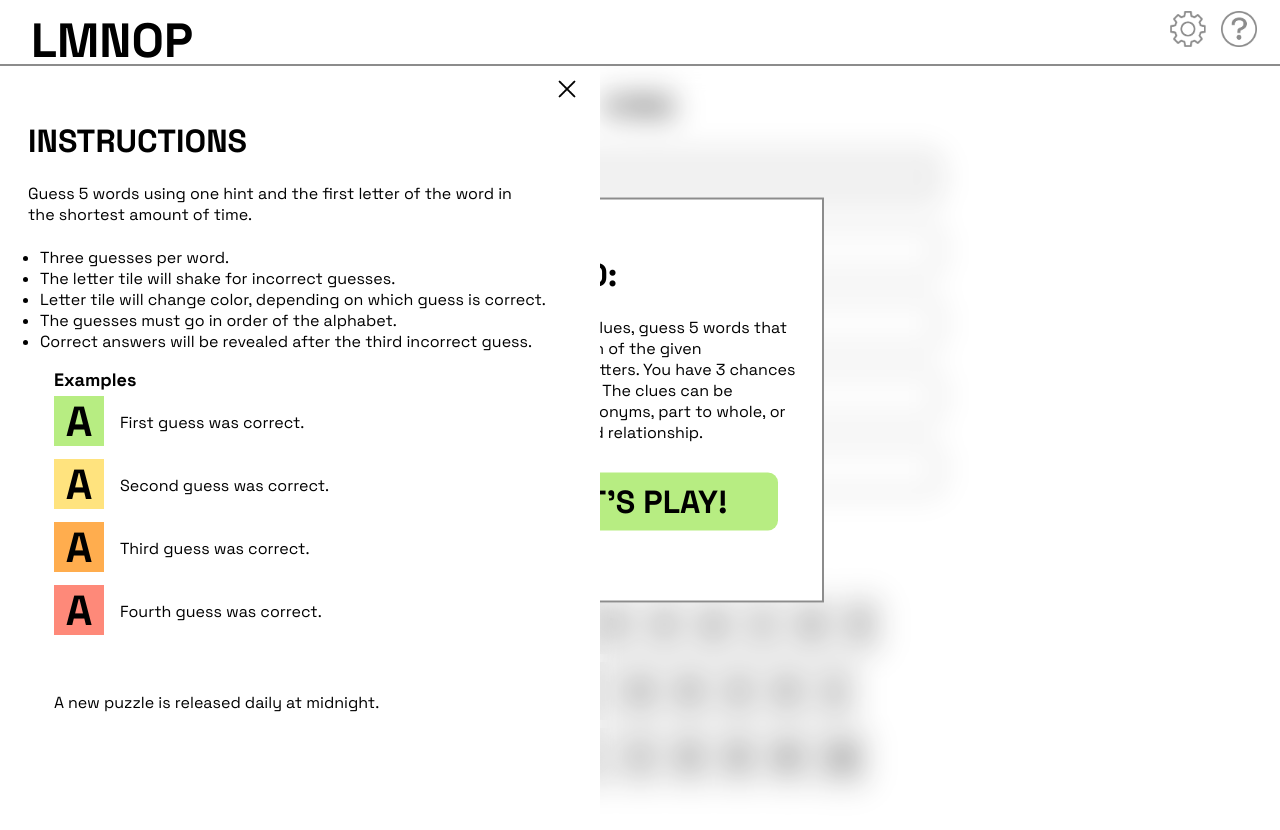
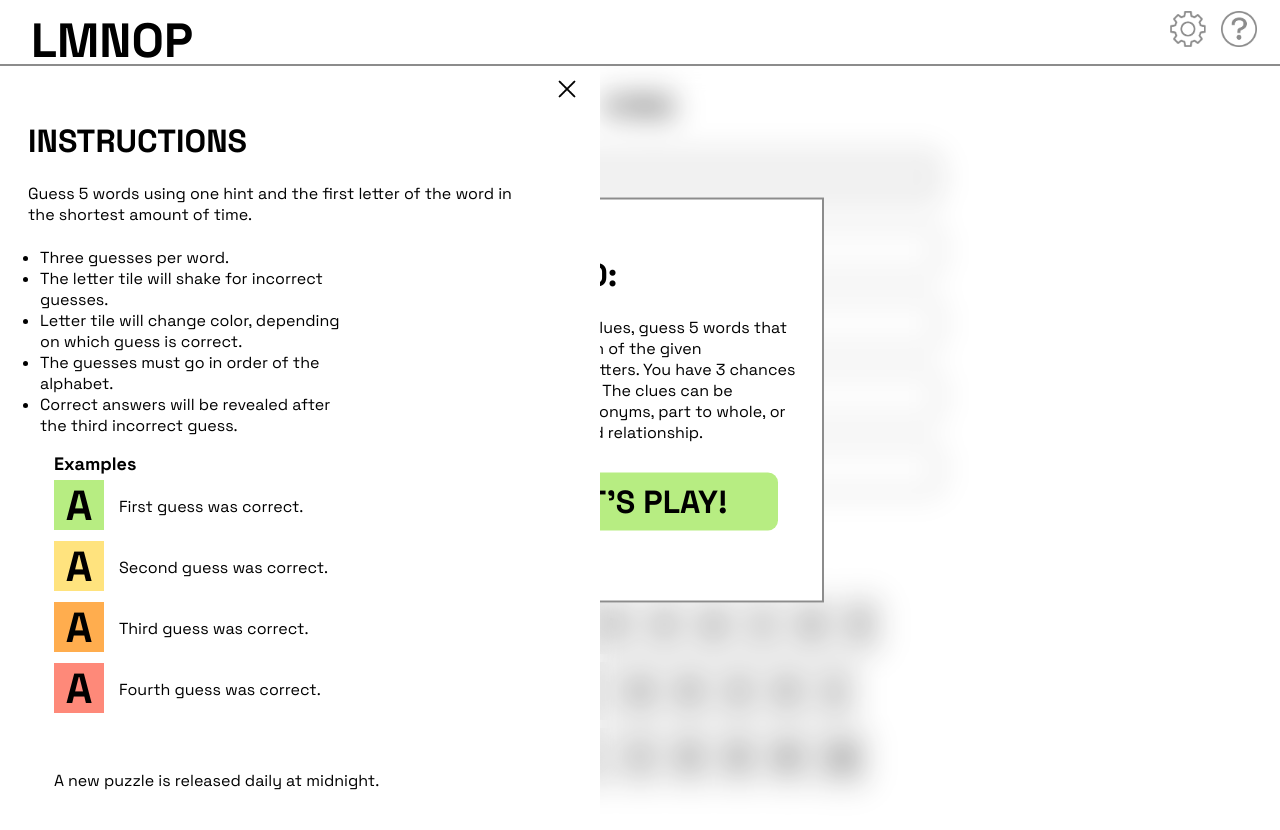
Before and after one commit to aconstas/LMNOP-REACT, a React (Vite) app: page / in a window 1280 px wide. Both pictures are taken after a click on the picture 1239 px from the left and 28 px from the top of the page. Shown: the top 830 px of the page. Built offline with nearby package versions, Linux system fonts and the light colour scheme.

Commit message:
styles: update instructions title, text selectors

```diff
--- a/src/shared/styles/modal.module.css
+++ b/src/shared/styles/modal.module.css
@@ -135,21 +135,36 @@
   z-index: 1000;
 }
 
+#instructionsTitle {
+  font-family: "Space Grotesk", sans-serif;
+  margin: 5% 0 0 9%;
+  font-weight: 700;
+  font-size: 32px;
+}
+
+.instructionsText {
+  width: 300px;
+  font-family: 'Space Grotesk', sans-serif;
+  text-align: left;
+  margin: 5px 28px 22px 9%;
+}
+
 #rulesContainer {
   font-family: 'Space Grotesk', sans-serif;
   font-size: 16px;
+  width: 300px;
 }
 
 #examplesContainer {
   display: flex;
   flex-direction: column;
-  gap: 10px;;
+  gap: 8px;;
 }
 
 .exampleContainer {
   display: flex;
   margin-left: 9%;
-  gap: 5px;
+  gap: 4px;
 }
 
 .exampleLetterbox {
```
